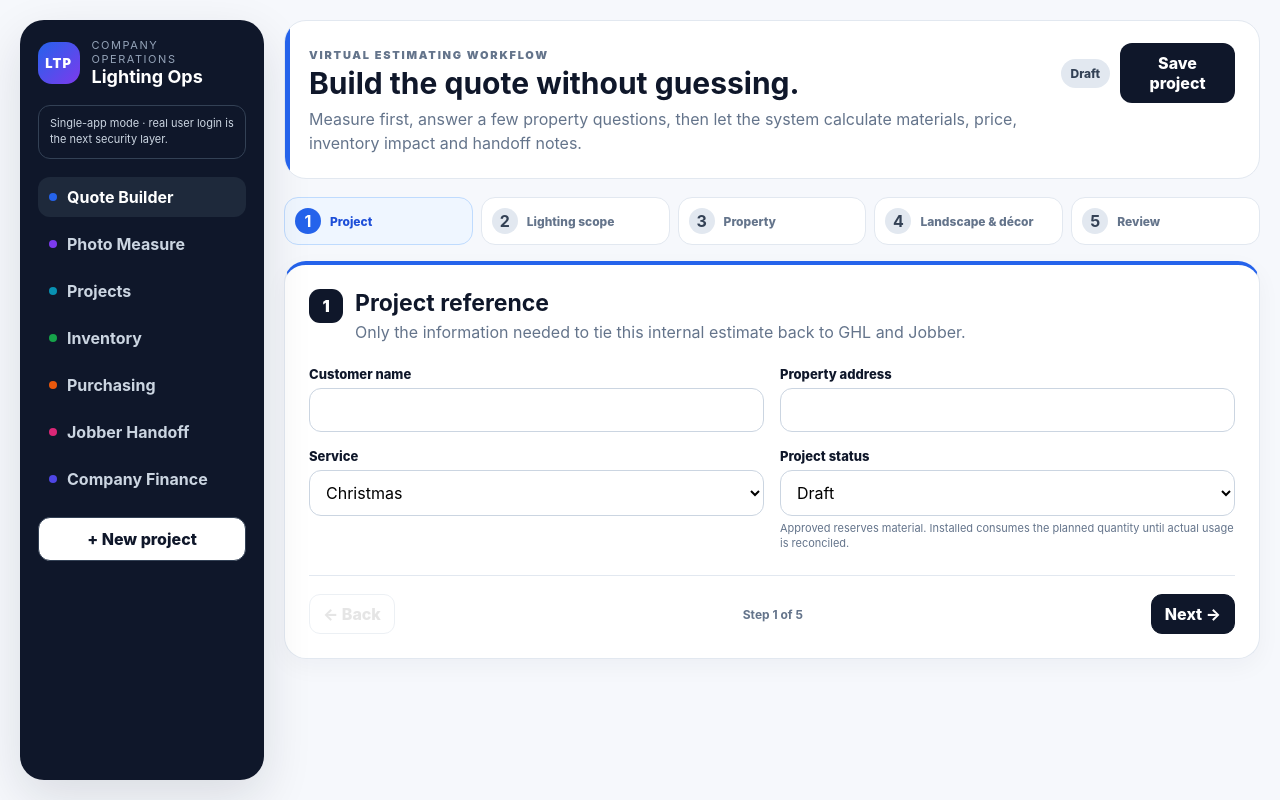
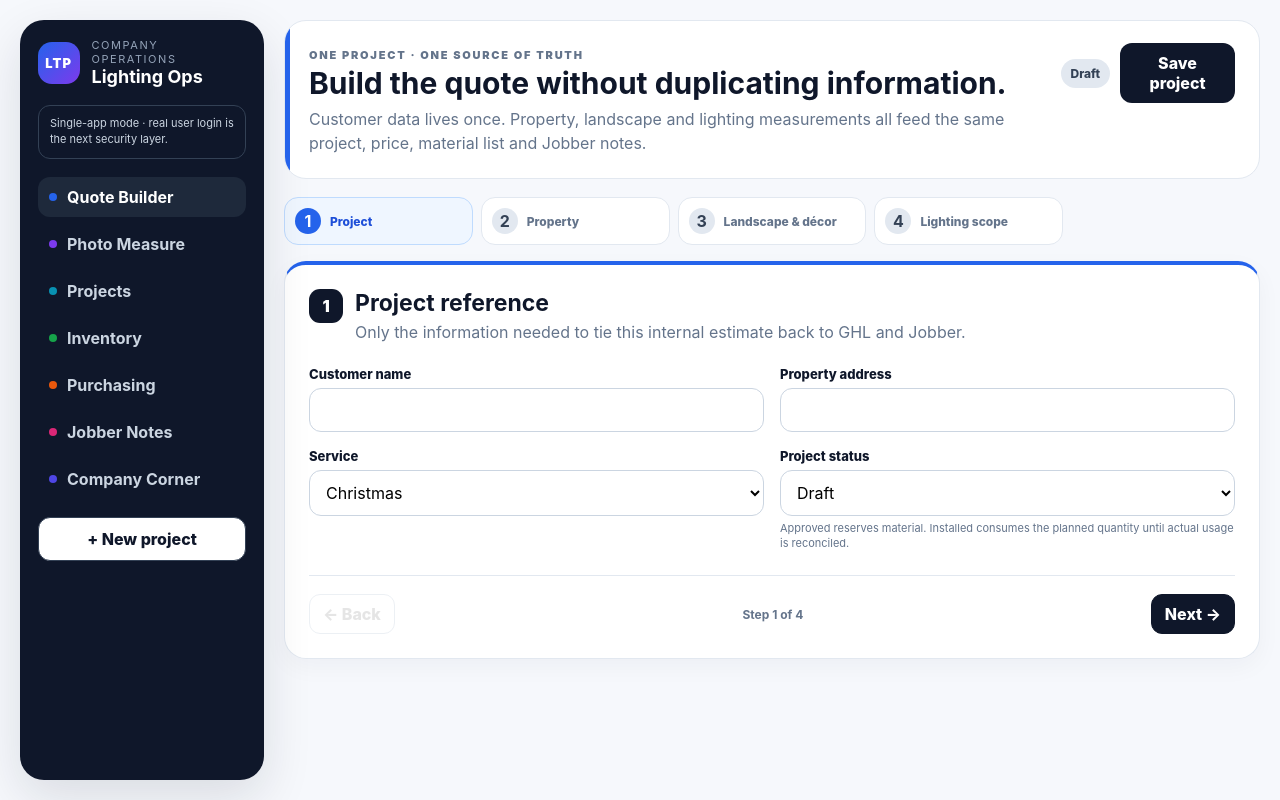
Before and after one commit to lightthepeak-sys/LTP, a React (Vite) app: page / in a window 1280 px wide. Built offline with nearby package versions, Linux system fonts and the light colour scheme.

Commit message:
Consolidate quote workflow and simplify Jobber notes

```diff
--- a/src/App.tsx
+++ b/src/App.tsx
@@ -221,8 +221,8 @@ export default function App(){
         <Nav active={tab==="projects"} tone="cyan" onClick={()=>setTab("projects")}>Projects</Nav>
         <Nav active={tab==="inventory"} tone="green" onClick={()=>setTab("inventory")}>Inventory</Nav>
         <Nav active={tab==="purchasing"} tone="orange" onClick={()=>setTab("purchasing")}>Purchasing</Nav>
-        <Nav active={tab==="handoff"} tone="pink" onClick={()=>setTab("handoff")}>Jobber Handoff</Nav>
-        <Nav active={tab==="finance"} tone="indigo" onClick={()=>setTab("finance")}>Company Finance</Nav>
+        <Nav active={tab==="handoff"} tone="pink" onClick={()=>setTab("handoff")}>Jobber Notes</Nav>
+        <Nav active={tab==="finance"} tone="indigo" onClick={()=>setTab("finance")}>Company Corner</Nav>
       </nav>
       <button className="new-project" onClick={newProject}>+ New project</button>
     </aside>
@@ -230,16 +230,15 @@ export default function App(){
     <main className="main">
       {tab==="quote"&&<section className="page">
         <div className="page-head blue-head">
-          <div><span className="eyebrow">Virtual estimating workflow</span><h1>Build the quote without guessing.</h1><p>Measure first, answer a few property questions, then let the system calculate materials, price, inventory impact and handoff notes.</p></div>
+          <div><span className="eyebrow">One project · one source of truth</span><h1>Build the quote without duplicating information.</h1><p>Customer data lives once. Property, landscape and lighting measurements all feed the same project, price, material list and Jobber notes.</p></div>
           <div className="head-actions"><span className={"status-pill "+project.status.toLowerCase().replaceAll(" ","-")}>{project.status}</span><button className="primary" onClick={saveProject}>{savedFlash||"Save project"}</button></div>
         </div>
 
-        <div className="stepper">
+        <div className="stepper four-steps">
           <StepDot n={1} label="Project" active={step===1} done={step>1} onClick={()=>setStep(1)}/>
-          <StepDot n={2} label="Lighting scope" active={step===2} done={step>2} onClick={()=>setStep(2)}/>
-          <StepDot n={3} label="Property" active={step===3} done={step>3} onClick={()=>setStep(3)}/>
-          <StepDot n={4} label="Landscape & décor" active={step===4} done={step>4} onClick={()=>setStep(4)}/>
-          <StepDot n={5} label="Review" active={step===5} done={false} onClick={()=>setStep(5)}/>
+          <StepDot n={2} label="Property" active={step===2} done={step>2} onClick={()=>setStep(2)}/>
+          <StepDot n={3} label="Landscape & décor" active={step===3} done={step>3} onClick={()=>setStep(3)}/>
+          <StepDot n={4} label="Lighting scope" active={step===4} done={false} onClick={()=>setStep(4)}/>
         </div>
 
         <div className={"wizard-card step-"+step}>
@@ -253,31 +252,8 @@ export default function App(){
             </div>
           </>}
 
-          {step===2&&project.service==="Christmas"&&<>
-            <div className="section-title"><span>2</span><div><h2>Lighting scope</h2><p>Enter Google Earth measurements first. Use Photo Measure only where aerial measurement is weak.</p></div></div>
-            <div className="form-grid three">
-              <Field label="Main roofline · ft"><input className="input" type="number" min="0" value={project.roofFt} onChange={e=>set("roofFt",+e.target.value)}/></Field>
-              <Field label="Ridgeline · ft"><input className="input" type="number" min="0" value={project.ridgeFt} onChange={e=>set("ridgeFt",+e.target.value)}/></Field>
-              <Field label="Ground-stake line · ft" hint="Automatically burns down Traditional Warm C9 inventory."><input className="input" type="number" min="0" value={project.groundFt} onChange={e=>set("groundFt",+e.target.value)}/></Field>
-              <Field label="Garage / architectural outline · ft"><input className="input" type="number" min="0" value={project.garageFt} onChange={e=>set("garageFt",+e.target.value)}/></Field>
-              <Field label="Window outline · ft"><input className="input" type="number" min="0" value={project.windowFt} onChange={e=>set("windowFt",+e.target.value)}/></Field>
-              <Field label="C9 color / pattern"><select className="input" value={project.c9Color} onChange={e=>set("c9Color",e.target.value)}>{["Sun Warm White","Pure White","Cool White","Red","Green","Red / Green","Multicolor","Blue","Pink","Purple","Yellow"].map(x=><option key={x}>{x}</option>)}</select></Field>
-            </div>
-            <div className="live-calc blue-strip"><b>{project.roofFt} ft roofline</b> at 15-inch spacing = <b>{Math.ceil(project.roofFt/1.25)} bulbs</b>. Ridgeline and outline footage are calculated separately, not hidden inside the roofline number.</div>
-          </>}
-
-          {step===2&&project.service==="Permanent"&&<>
-            <div className="section-title"><span>2</span><div><h2>Permanent lighting scope</h2><p>Permanent inventory uses exact footage. No automatic cut or waste allowance.</p></div></div>
-            <div className="form-grid three">
-              <Field label="Measured footage"><input className="input" type="number" min="0" value={project.permanentFt} onChange={e=>set("permanentFt",+e.target.value)}/></Field>
-              <Field label="Coverage"><select className="input" value={project.permanentCoverage} onChange={e=>set("permanentCoverage",e.target.value)}><option>Front Only</option><option>Front & Sides</option><option>All Around</option></select></Field>
-              <Field label="Selling rate · $/ft" hint="Owner/company setting; current working value."><input className="input" type="number" min="0" step=".5" value={project.permanentRate} onChange={e=>set("permanentRate",+e.target.value)}/></Field>
-            </div>
-            <div className="live-calc blue-strip"><b>{project.permanentFt} ft required</b> against <b>200 ft current permanent inventory</b>. No waste deduction.</div>
-          </>}
-
-          {step===3&&<>
-            <div className="section-title"><span>3</span><div><h2>Property difficulty</h2><p>This is where the rate changes. The VA describes the property; the system chooses the rate.</p></div></div>
+          {step===2&&<>
+            <div className="section-title"><span>2</span><div><h2>Property</h2><p>Describe the property before choosing the lighting scope. These answers drive difficulty, hardware and pricing.</p></div></div>
             <div className="form-grid two">
               <Field label="Stories"><select className="input" value={project.stories} onChange={e=>set("stories",+e.target.value)}><option value={1}>1 story</option><option value={2}>2 stories</option><option value={3}>3 stories</option></select></Field>
               <Field label="Roof surface"><select className="input" value={project.roofSurface} onChange={e=>set("roofSurface",e.target.value)}><option>Shingle</option><option>Tile</option><option>Metal</option><option>Mixed / Other</option></select></Field>
@@ -287,8 +263,8 @@ export default function App(){
             {project.service==="Christmas"&&<div className="rate-display"><span>Auto roofline rate</span><strong>{money(estimate.roofRate)}/ft</strong><small>Target range is constrained to $8–$12/ft.</small></div>}
           </>}
 
-          {step===4&&<>
-            <div className="section-title"><span>4</span><div><h2>Landscape & décor</h2><p>Add only what is actually in the design. Use the measurement tool for trees, columns and irregular bushes when needed.</p></div></div>
+          {step===3&&<>
+            <div className="section-title"><span>3</span><div><h2>Landscape & décor</h2><p>Add only what is actually in the design. Use the measurement tool for trees, columns and irregular bushes when needed.</p></div></div>
             <div className="subgroup green-group">
               <h3>Mini-light areas</h3>
               <div className="form-grid four">
@@ -312,37 +288,56 @@ export default function App(){
             </div>
           </>}
 
-          {step===5&&<>
-            <div className="section-title"><span>5</span><div><h2>Review before Jobber</h2><p>The quote is still formalized in Jobber. This screen catches pricing, material and inventory problems first.</p></div></div>
-            <div className="metrics six">
+          {step===4&&project.service==="Christmas"&&<>
+            <div className="section-title"><span>4</span><div><h2>Lighting scope</h2><p>Enter the final lighting measurements for this project. Use Google Earth first and Photo Measure only where it adds accuracy.</p></div></div>
+            <div className="form-grid three">
+              <Field label="Main roofline · ft"><input className="input" type="number" min="0" value={project.roofFt} onChange={e=>set("roofFt",+e.target.value)}/></Field>
+              <Field label="Ridgeline · ft"><input className="input" type="number" min="0" value={project.ridgeFt} onChange={e=>set("ridgeFt",+e.target.value)}/></Field>
+              <Field label="Ground-stake line · ft" hint="Automatically burns down Traditional Warm C9 inventory."><input className="input" type="number" min="0" value={project.groundFt} onChange={e=>set("groundFt",+e.target.value)}/></Field>
+              <Field label="Garage / architectural outline · ft"><input className="input" type="number" min="0" value={project.garageFt} onChange={e=>set("garageFt",+e.target.value)}/></Field>
+              <Field label="Window outline · ft"><input className="input" type="number" min="0" value={project.windowFt} onChange={e=>set("windowFt",+e.target.value)}/></Field>
+              <Field label="C9 color / pattern"><select className="input" value={project.c9Color} onChange={e=>set("c9Color",e.target.value)}>{["Sun Warm White","Pure White","Cool White","Red","Green","Red / Green","Multicolor","Blue","Pink","Purple","Yellow"].map(x=><option key={x}>{x}</option>)}</select></Field>
+            </div>
+            <div className="live-calc blue-strip"><b>{project.roofFt} ft roofline</b> at 15-inch spacing = <b>{Math.ceil(project.roofFt/1.25)} bulbs</b>. Ridgeline and outline footage are calculated separately, not hidden inside the roofline number.</div>
+            <div className="quote-summary-inline">
               <Metric label="Suggested pre-tax price" value={money(estimate.selling)} tone="blue"/>
               <Metric label="Material cost" value={money(estimate.material)} tone="purple"/>
               <Metric label="Gross profit" value={money(estimate.gp)} tone="green"/>
               <Metric label="Gross margin" value={estimate.gm.toFixed(1)+"%"} tone="green"/>
-              <Metric label="Project status" value={project.status} tone="orange"/>
-              <Metric label="Inventory shortages" value={String(shortages.length)} tone={shortages.length?"red":"green"}/>
             </div>
-            {project.service==="Christmas"&&<div className="review-grid">
-              <div className="review-card"><h3>C9</h3><p>Roof / outlines: <b>{estimate.roofBulbs} bulbs</b></p><p>Ridgeline: <b>{estimate.ridgeBulbs} bulbs + ridge clips</b></p><p>Ground: <b>{estimate.groundBulbs} Traditional Warm bulbs + stakes</b></p></div>
-              <div className="review-card"><h3>Mini strands</h3><p>Bushes: <b>{estimate.bushStrands}</b></p><p>Total mini strands: <b>{estimate.miniStrands}</b></p><p>Existing Minleon Sun Warm is consumed before new S4 NxG replenishment.</p></div>
-              <div className="review-card"><h3>Decor</h3><p>{project.wreathQty} × {project.wreathSize}" wreath</p><p>{project.garlandFt} ft garland</p><p>{project.snowflakes} snowflakes · {project.treeDrops} tree drops</p></div>
-            </div>}
-            {(project.snowflakes>0||project.treeDrops>0)&&<div className="warning-box">This project contains décor that does not yet have a finalized company selling-price rule. Company review is required before sending the Jobber quote.</div>}
             {shortages.length>0&&<div className="warning-box red-box"><b>Inventory shortage:</b> {shortages.map(([k,u])=>INV[k]?.name+" ("+qty(u-availability(k).available)+" short)").join(", ")}</div>}
-            <div className="review-actions"><button className="primary" onClick={saveProject}>{savedFlash||"Save / update project"}</button><button onClick={()=>setTab("handoff")}>Open Jobber handoff</button><button onClick={()=>setTab("inventory")}>Check inventory</button></div>
+            <div className="review-actions"><button className="primary" onClick={saveProject}>{savedFlash||"Save project"}</button><button onClick={()=>setTab("handoff")}>Open Jobber notes</button></div>
+          </>}
+
+          {step===4&&project.service==="Permanent"&&<>
+            <div className="section-title"><span>4</span><div><h2>Permanent lighting scope</h2><p>Permanent inventory uses exact footage. No automatic cut or waste allowance.</p></div></div>
+            <div className="form-grid three">
+              <Field label="Measured footage"><input className="input" type="number" min="0" value={project.permanentFt} onChange={e=>set("permanentFt",+e.target.value)}/></Field>
+              <Field label="Coverage"><select className="input" value={project.permanentCoverage} onChange={e=>set("permanentCoverage",e.target.value)}><option>Front Only</option><option>Front & Sides</option><option>All Around</option></select></Field>
+              <Field label="Selling rate · $/ft" hint="Owner/company setting; current working value."><input className="input" type="number" min="0" step=".5" value={project.permanentRate} onChange={e=>set("permanentRate",+e.target.value)}/></Field>
+            </div>
+            <div className="live-calc blue-strip"><b>{project.permanentFt} ft required</b> against <b>200 ft current permanent inventory</b>. No waste deduction.</div>
+            <div className="quote-summary-inline">
+              <Metric label="Suggested pre-tax price" value={money(estimate.selling)} tone="blue"/>
+              <Metric label="Material cost" value={money(estimate.material)} tone="purple"/>
+              <Metric label="Gross profit" value={money(estimate.gp)} tone="green"/>
+              <Metric label="Gross margin" value={estimate.gm.toFixed(1)+"%"} tone="green"/>
+            </div>
+            {shortages.length>0&&<div className="warning-box red-box"><b>Inventory shortage:</b> {shortages.map(([k,u])=>INV[k]?.name+" ("+qty(u-availability(k).available)+" short)").join(", ")}</div>}
+            <div className="review-actions"><button className="primary" onClick={saveProject}>{savedFlash||"Save project"}</button><button onClick={()=>setTab("handoff")}>Open Jobber notes</button></div>
           </>}
 
           <div className="wizard-actions">
             <button disabled={step===1} onClick={()=>setStep(s=>Math.max(1,s-1))}>← Back</button>
-            <span>Step {step} of 5</span>
-            <button className="primary" disabled={step===5} onClick={()=>setStep(s=>Math.min(5,s+1))}>Next →</button>
+            <span>Step {step} of 4</span>
+            <button className="primary" disabled={step===4} onClick={()=>setStep(s=>Math.min(4,s+1))}>Next →</button>
           </div>
         </div>
       </section>}
 
       {tab==="measure"&&<section className="page measure-page">
-        <div className="page-head purple-head"><div><span className="eyebrow">Secondary measurement path</span><h1>Photo Measure</h1><p>Use this when Google Earth cannot reliably measure bushes, trunks, columns, side depth, garage-facing references or other photo-visible areas.</p></div><a className="open-tool" href="https://light-the-peak-estimator.wealthxgroup.chatgpt.site/" target="_blank" rel="noreferrer">Open full screen ↗</a></div>
-        <div className="measure-note"><b>Primary workflow:</b> Google Earth / known measurements → Quote Builder. <b>Secondary workflow:</b> Photo Measure for hard-to-measure areas → enter the result back into the quote. Direct data sync is the next integration step.</div>
+        <div className="page-head purple-head"><div><span className="eyebrow">Measurement tool for the current project</span><h1>Photo Measure</h1><p><b>{project.customer||"Current project"}</b>{project.address?" · "+project.address:""}. Customer information belongs to the project record once; Photo Measure is only for producing measurements.</p></div><a className="open-tool" href="https://light-the-peak-estimator.wealthxgroup.chatgpt.site/" target="_blank" rel="noreferrer">Open full screen ↗</a></div>
+        <div className="measure-note"><b>One project only:</b> use Google Earth for roofline/ridgeline when possible, then use Photo Measure for trees, palms, columns, bushes and anything aerial imagery cannot measure well. The current embedded legacy tool still has its own customer fields; those are not part of the new project record and will be removed when we migrate the measurement engine directly into this app.</div>
         <div className="iframe-wrap"><iframe title="Light The Peak Photo Measure" src="https://light-the-peak-estimator.wealthxgroup.chatgpt.site/" /></div>
       </section>}
 
@@ -374,12 +369,12 @@ export default function App(){
       </section>}
 
       {tab==="handoff"&&<section className="page">
-        <div className="page-head pink-head"><div><span className="eyebrow">Jobber remains the field system</span><h1>Technician handoff</h1><p>Copy this internal plan into Jobber after the customer quote is finalized.</p></div></div>
+        <div className="page-head pink-head"><div><span className="eyebrow">Copy-ready Jobber note</span><h1>Jobber Notes</h1><p>No duplicate customer, property or status lines—just the install note.</p></div><button className="primary" onClick={()=>navigator.clipboard.writeText(handoff)}>Copy note</button></div>
         <textarea className="handoff" readOnly value={handoff} rows={20}/>
       </section>}
 
       {tab==="finance"&&<section className="page">
-        <div className="page-head indigo-head"><div><span className="eyebrow">Company finance</span><h1>Cash allocation & reserves</h1><p>This is company cash planning—not a replacement for accounting or Jobber.</p></div></div>
+        <div className="page-head indigo-head"><div><span className="eyebrow">Private company area</span><h1>Company Corner</h1><p>This is company cash planning—not a replacement for accounting or Jobber.</p></div></div>
         <div className="finance-controls"><Field label="Sales tax rate" hint="Use the actual job rate from Jobber when known."><input className="input" type="number" min="0" step=".1" value={salesTaxRate} onChange={e=>setSalesTaxRate(+e.target.value)}/></Field></div>
         <div className="metrics six">
           <Metric label="Pre-tax selling price" value={money(estimate.selling)} tone="blue"/>
@@ -420,10 +415,6 @@ function applyColor(u:Record<string,number>,color:string,count:number){
 }
 function buildHandoff(p:Project,e:any){
   if(p.service==="Permanent")return [
-    "CUSTOMER: "+(p.customer||"—"),
-    "PROPERTY: "+(p.address||"—"),
-    "STATUS: "+p.status,
-    "",
     "PERMANENT LIGHTING",
     "Coverage: "+p.permanentCoverage,
     "Measured footage: "+p.permanentFt+" ft",
@@ -432,10 +423,6 @@ function buildHandoff(p:Project,e:any){
     "TECH: Record actual installed footage and explain any variance."
   ].join("\n");
   return [
-    "CUSTOMER: "+(p.customer||"—"),
-    "PROPERTY: "+(p.address||"—"),
-    "STATUS: "+p.status,
-    "",
     "C9 ROOFLINE / OUTLINES",
     "Roofline: "+p.roofFt+" ft",
     "Garage / architectural outline: "+p.garageFt+" ft",
```
